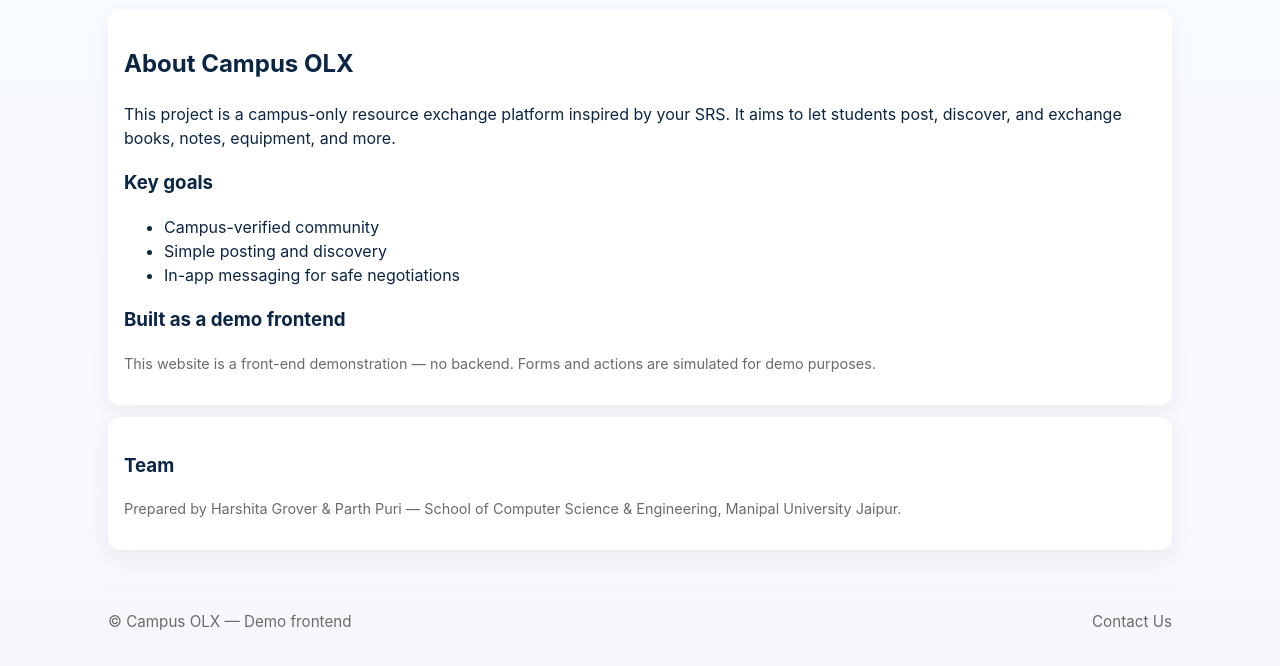
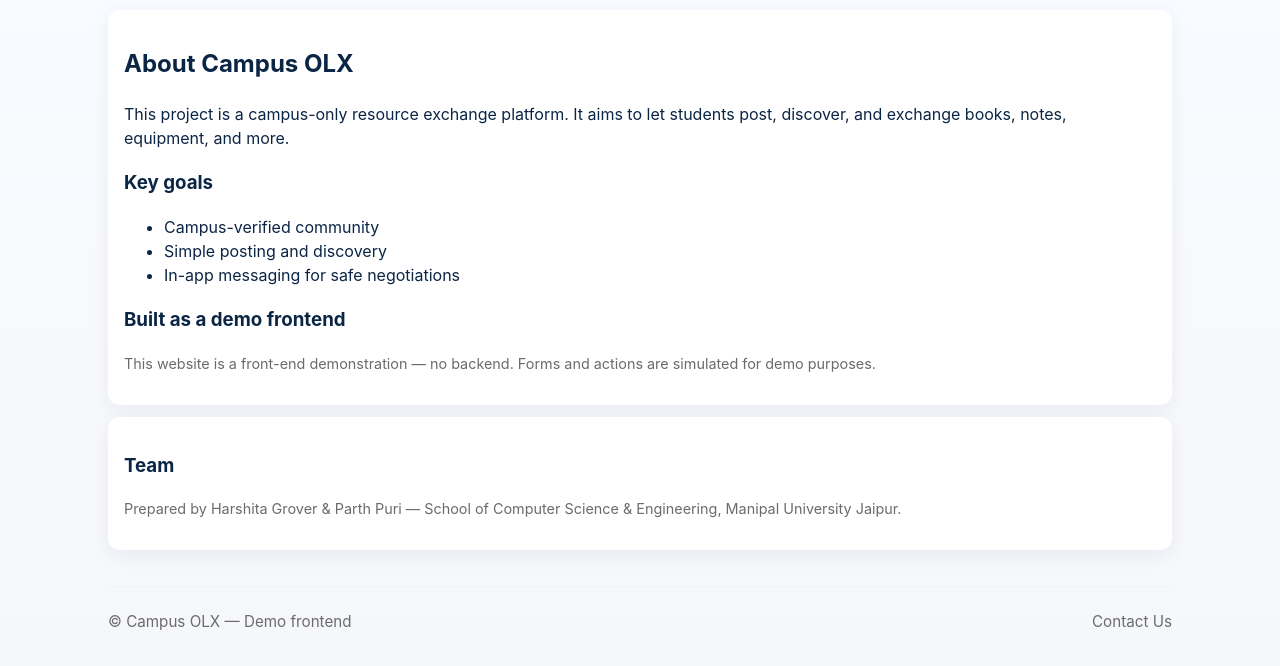
Before and after one commit to Harshita6505/campus-olx, a plain HTML site: page about.html in a window 1280 px wide. Shown: the part 102-768 px from the top of the page. Drawn offline with Linux system fonts and the light colour scheme.

Commit message:
Update about.html content and layout

```diff
--- a/about.html
+++ b/about.html
@@ -32,7 +32,7 @@
     <main>
       <div class="card">
         <h2>About Campus OLX</h2>
-        <p>This project is a campus-only resource exchange platform inspired by your SRS. It aims to let students post, discover, and exchange books, notes, equipment, and more.</p>
+        <p>This project is a campus-only resource exchange platform. It aims to let students post, discover, and exchange books, notes, equipment, and more.</p>
         <h3>Key goals</h3>
         <ul>
           <li>Campus-verified community</li>
```
